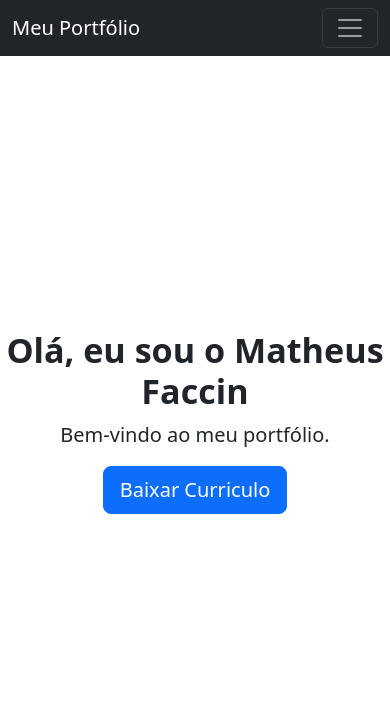
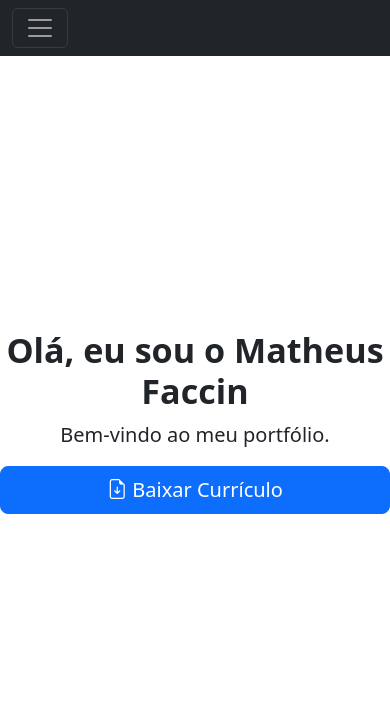
Before and after one commit to MatheusMFaccin/Portifolio, a Django app: template projects/templates/projects.html in a window 390 px wide; the page is wider, and only the part inside the window is pictured. Shown: the top 713 px of that part. Run offline with Django 5.2, Linux system fonts and the light colour scheme; the template is opened without the code that fills it, so the values that code supplies are empty.

Commit message:
Portifolio Finalizado

```diff
--- a/config/settings.py
+++ b/config/settings.py
@@ -45,9 +45,9 @@ MEDIA_ROOT = os.path.join(BASE_DIR, 'media')
 SECRET_KEY = 'django-insecure-#e&)e8i3fgd5$ebuc7y=s3+1!fdeq!f4y=vg@sdrsy^q#wf)45'
 
 # SECURITY WARNING: don't run with debug turned on in production!
-DEBUG = True
+DEBUG = False
 
-ALLOWED_HOSTS = []
+ALLOWED_HOSTS = ['*']
 
 
 # Application definition
@@ -71,6 +71,7 @@ MIDDLEWARE = [
     'django.contrib.auth.middleware.AuthenticationMiddleware',
     'django.contrib.messages.middleware.MessageMiddleware',
     'django.middleware.clickjacking.XFrameOptionsMiddleware',
+    "whitenoise.middleware.WhiteNoiseMiddleware",
 ]
 
 ROOT_URLCONF = 'config.urls'
--- a/config/urls.py
+++ b/config/urls.py
@@ -7,5 +7,5 @@ from django.conf.urls.static import static
 
 urlpatterns = [
     path('admin/', admin.site.urls),
-    path('projetos/', include('projects.urls')),
+    path('', include('projects.urls')),
 ]
--- a/projects/data/projects.json
+++ b/projects/data/projects.json
@@ -1,7 +1,7 @@
 {
   "projetos": [
     {
-      "title": "Categoriza Brasil Sistema",
+      "title": "Categoriza Brasil",
       "description": "Um sistema onde a vigilancia pode avaliar os estabelecimentos que comercializam alimentos e emitir um selo de classificação",
       "image_name": "categoriza1.png",
       "technologies": ["Django", "Bootstrap5", "PostgreSQL", "Docker"],
--- a/projects/templates/projects.html
+++ b/projects/templates/projects.html
@@ -31,15 +31,24 @@
 </style>
 
 <section id="inicio">
-    <div class="text-center">
+    <div class="text-center" data-aos="fade-up">
         <h1 class="display-4 fw-bold">Olá, eu sou o Matheus Faccin</h1>
         <p class="lead">Bem-vindo ao meu portfólio.</p>
-        <a href="#projetos" class="btn btn-primary btn-lg">Baixar Curriculo</a>
+
+        <div class="d-grid gap-2 d-sm-flex justify-content-sm-center">
+
+            <a href="{% static 'docs/curriculo_matheus.pdf' %}"
+               class="btn btn-primary btn-lg px-4 gap-3"
+               download="Curriculo_Matheus_Faccin.pdf">
+               <i class="bi bi-file-earmark-arrow-down"></i> Baixar Currículo
+            </a>
+
+        </div>
     </div>
 </section>
 
 <section id="sobre" class="container">
-    <div class="text-center">
+    <div class="text-center" data-aos="fade-up">
 
         <h2 class="display-4 fw-bold">Sobre Mim</h2>
         <p>Olá, eu sou o Matheus, um Desenvolvedor Full-stack focado na construção de sistemas de alta performance. Com
@@ -58,12 +67,12 @@
 
 <section id="projetos">
     <div class="container">
-        <h2 class="text-center mb-5">Meus Projetos</h2>
+        <h2 class="text-center mb-5" data-aos="fade-up">Meus Projetos</h2>
 
         <div class="row row-cols-1 row-cols-md-3 g-4">
             {% for project in projects %}
-            <div class="col">
-                <div class="card h-100 shadow-sm">
+            <div class="col" data-aos="fade-up">
+                <div class="card h-100 shadow-sm" >
                     <img src="{% static 'img/'|add:project.image_name %}" class="card-img-top"
                         style="height: 200px; object-fit: cover;">
                     <div class="card-body">
@@ -79,11 +88,11 @@
 
 
 <section id="stacks" class="container py-5">
-    <h2 class="text-center mb-5 border-bottom pb-2">Tecnologias</h2>
+    <h2 class="text-center mb-5 border-bottom pb-2" data-aos="fade-up">Tecnologias</h2>
 
     <div class="row row-cols-1 row-cols-md-3 g-4">
         {% for stack in stacks %}
-        <div class="col">
+        <div class="col" data-aos="fade-up">
             <div class="card h-100 shadow-sm border-0 bg-light">
                 <div class="card-body text-center">
 
@@ -114,7 +123,7 @@
 
     <div class="row g-4 py-5 row-cols-1 row-cols-lg-2">
         {% for servico in servicos %}
-        <div class="col d-flex align-items-start">
+        <div class="col d-flex align-items-start" data-aos="fade-up">
             <div class="icon-square text-body-emphasis bg-body-secondary d-inline-flex align-items-center justify-content-center fs-4 flex-shrink-0 me-3 rounded-3"
                 style="width: 60px; height: 60px;">
                 <i class="bi {{ servico.icon }}"></i>
@@ -132,7 +141,7 @@
 
 <section id="contato" class="container py-5">
     <div class="row justify-content-center">
-        <div class="col-lg-8 text-center">
+        <div class="col-lg-8 text-center" data-aos="fade-up">
 
             <h2 class="mb-4 border-bottom pb-2 d-inline-block">Vamos Conversar?</h2>
             <p class="lead text-muted mb-5">
@@ -152,9 +161,9 @@
                     <i class="bi bi-instagram"></i> Instagram
                 </a>
 
-                <a href="{{ contato.instagram_url }}" target="_blank"
+                <a href="{{ contato.github_url }}" target="_blank"
                     class="btn btn-outline-dark btn-lg d-flex align-items-center gap-2">
-                    <i class="bi bi-github"></i> Instagram
+                    <i class="bi bi-github"></i> Github
                 </a>
 
             </div>
--- a/templates/base.html
+++ b/templates/base.html
@@ -10,6 +10,9 @@
     <link href="https://cdn.jsdelivr.net/npm/bootstrap@5.3.3/dist/css/bootstrap.min.css" rel="stylesheet"
         integrity="sha384-QWTKZyjpPEjISv5WaRU9OFeRpok6YctnYmDr5pNlyT2bRjXh0JMhjY6hW+ALEwIH" crossorigin="anonymous">
     <link rel="stylesheet" href="https://cdn.jsdelivr.net/npm/bootstrap-icons@1.11.3/font/bootstrap-icons.min.css">
+    <link href="https://unpkg.com/aos@2.3.1/dist/aos.css" rel="stylesheet">
+
+
     <style>
         :root {
             margin: 0;
@@ -32,7 +35,6 @@
 <body>
     <nav id="meuNavbar" class="navbar navbar-expand-lg navbar-dark bg-dark fixed-top">
         <div class="container">
-            <a class="navbar-brand" href="#inicio">Meu Portfólio</a>
 
             <button class="navbar-toggler" type="button" data-bs-toggle="collapse" data-bs-target="#navbarNav">
                 <span class="navbar-toggler-icon"></span>
@@ -72,8 +74,14 @@
         integrity="sha384-YvpcrYf0tY3lHB60NNkmXc5s9fDVZLESaAA55NDzOxhy9GkcIdslK1eN7N6jIeHz"
         crossorigin="anonymous"></script>
 
-    {% block extra_scripts %}
-    {% endblock %}
+    <script src="https://unpkg.com/aos@2.3.1/dist/aos.js"></script>
+
+    <script>
+      AOS.init({
+        duration: 1000, // Duração da animação em milissegundos (1 segundo)
+        once: false,     // Se true, anima só na primeira vez que rola a página
+      });
+    </script>
 
 </body>
 
```
Also changed, not shown: docker-compose.yml (added, +11 -0 lines), db.sqlite3 (deleted), 3 other files.
